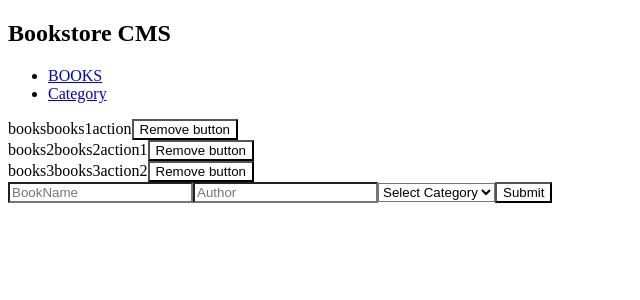
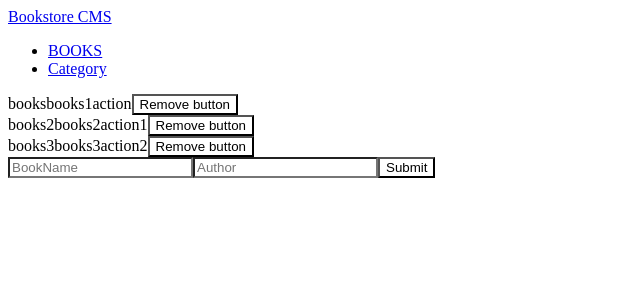
Before and after one commit to X-Elie-X/Bookstore, a React (Create React App) app: page / in a window 1280 px wide. Shown: the top 300 px of the page, without its empty margins (0-640 px from the left). Built offline with nearby package versions, Linux system fonts and the light colour scheme.

Commit message:
change requirements

```diff
--- a/src/App.js
+++ b/src/App.js
@@ -1,9 +1,10 @@
 import React from 'react';
 import { Route, Routes } from 'react-router-dom';
 import Navbar from './components/Navbar';
-import Books from './components/Books';
 import Category from './components/Category';
 import './style.css';
+import Bookslist from './components/BooksList';
+import Books from './components/Books';
 
 function App() {
   return (
@@ -11,6 +12,7 @@ function App() {
       <Navbar />
       <Routes>
         <Route path="/" element={<Books />} />
+        <Route path="/book" element={<Bookslist />} />
         <Route path="/Category" element={<Category />} />
       </Routes>
     </>
--- /dev/null
+++ b/src/components/Book.js
@@ -0,0 +1,26 @@
+import PropTypes from 'prop-types';
+
+function Book(props) {
+  const { books } = props;
+  return (
+    <div className="booksList">
+      {books.map((Book) => (
+        <div className="prevBooks" key={Book.id}>
+          {Book.title}
+          {Book.author}
+          {Book.category}
+          <button type="button">Remove button</button>
+        </div>
+      ))}
+    </div>
+  );
+}
+
+Book.defaultProps = {
+  books: [],
+};
+
+Book.propTypes = {
+  books: PropTypes.arrayOf(PropTypes.oneOfType([PropTypes.object])),
+};
+export default Book;
--- a/src/components/Books.js
+++ b/src/components/Books.js
@@ -1,37 +1,10 @@
-import { useState } from 'react';
 import Bookslist from './BooksList';
 import Diplaybooks from './Displaybooks';
 
-const Books = () => {
-  const [books, setBooks] = useState([
-    {
-      id: 1,
-      title: 'books',
-      author: 'books1',
-      category: 'action',
-    },
-    {
-      id: 2,
-      title: 'books2',
-      author: 'books2',
-      category: 'action1',
-    },
-    {
-      id: 3,
-      title: 'books3',
-      author: 'books3',
-      category: 'action2',
-    },
-  ]);
-  const handleDelete = (id) => {
-    const newBooks = books.filter((book) => book.id !== id);
-    setBooks(newBooks);
-  };
-  return (
-    <>
-      <Bookslist books={books} handleDelete={handleDelete} />
-      <Diplaybooks />
-    </>
-  );
-};
+const Books = () => (
+  <>
+    <Bookslist />
+    <Diplaybooks />
+  </>
+);
 export default Books;
--- a/src/components/BooksList.js
+++ b/src/components/BooksList.js
@@ -1,26 +1,27 @@
-import PropTypes from 'prop-types';
+import Book from './Book';
 
-const Bookslist = ({ books, handleDelete }) => (
-  <div className="booksList">
-    {books.map((book) => (
-      <div className="prevBooks" key={book.id}>
-        {book.title}
-        {book.author}
-        {book.category}
-        <button type="button" onClick={() => handleDelete(book.id)}>
-          Remove button
-        </button>
-      </div>
-    ))}
-  </div>
-);
-
-Bookslist.defaultProps = {
-  books: '',
+const Bookslist = () => {
+  const books = [
+    {
+      id: 1,
+      title: 'books',
+      author: 'books1',
+      category: 'action',
+    },
+    {
+      id: 2,
+      title: 'books2',
+      author: 'books2',
+      category: 'action1',
+    },
+    {
+      id: 3,
+      title: 'books3',
+      author: 'books3',
+      category: 'action2',
+    },
+  ];
+  return <Book books={books} />;
 };
 
-Bookslist.propTypes = {
-  books: PropTypes.string,
-  handleDelete: PropTypes.func.isRequired,
-};
 export default Bookslist;
--- a/src/components/Displaybooks.js
+++ b/src/components/Displaybooks.js
@@ -1,29 +1,13 @@
-import React, { useRef } from 'react';
+import React from 'react';
 
 function Diplaybooks() {
-  const title = useRef();
-  const Author = useRef();
-  const category = useRef();
   return (
-    <>
-      <input ref={title} type="text" placeholder="BookName" />
-      <input ref={Author} type="text" placeholder="Author" />
-      <select ref={category} name="Category">
-        <option>Select Category</option>
-        <option>Adventure</option>
-        <option>Action</option>
-        <option>Comedy</option>
-        <option>Drama</option>
-        <option>Horror</option>
-        <option>Magic</option>
-        <option>Military</option>
-        <option>Mystery</option>
-        <option>ports</option>
-        <option>Sci-Fi</option>
-        <option>Space</option>
-      </select>
+    <form>
+      <input type="text" placeholder="BookName" />
+      <input type="text" placeholder="Author" />
+
       <button type="submit">Submit</button>
-    </>
+    </form>
   );
 }
 export default Diplaybooks;
--- a/src/components/Navbar.js
+++ b/src/components/Navbar.js
@@ -3,10 +3,13 @@ import { Link } from 'react-router-dom';
 function Navbar() {
   return (
     <nav>
-      <h1 className="title">Bookstore CMS</h1>
+      <Link to="/" className="title">
+        Bookstore CMS
+      </Link>
+
       <ul>
         <li>
-          <Link to="/">BOOKS</Link>
+          <Link to="/book">BOOKS</Link>
         </li>
         <li>
           <Link to="/Category">Category</Link>
```
